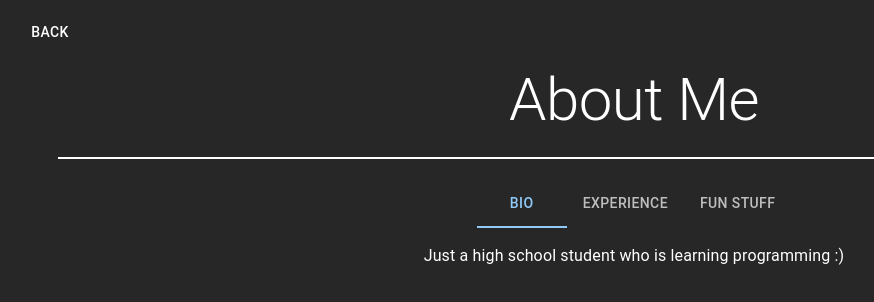
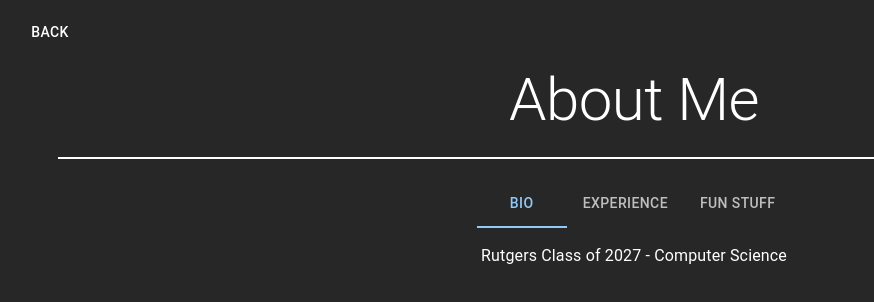
Before and after one commit to AKarp123/portfolio-site-react, a React (Create React App) app in the folder client/: page /about in a window 1280 px wide. Shown: the top 302 px of the page, without its empty margins (6-880 px from the left). Built offline with nearby package versions, Linux system fonts and the light colour scheme.

Commit message:
update bio

```diff
--- a/client/src/components/AboutMe/Main.jsx
+++ b/client/src/components/AboutMe/Main.jsx
@@ -5,7 +5,7 @@ export default function Main(props) {
     if (props.num === 0) {
         return (
             <Typography variant="body1" gutterBottom>
-                Just a high school student who is learning programming :{")"}
+                Rutgers Class of 2027 - Computer Science
             </Typography>
         );
     }
```
